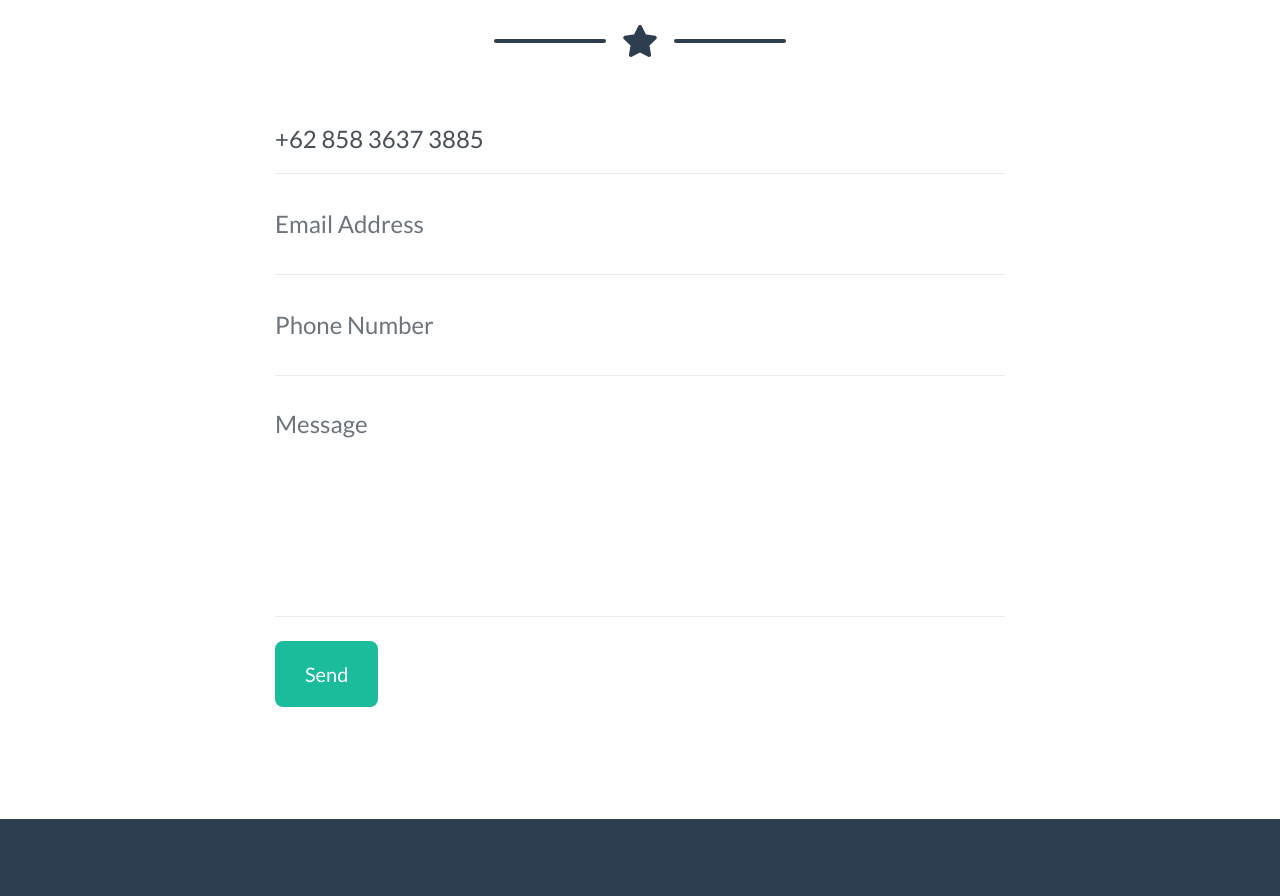
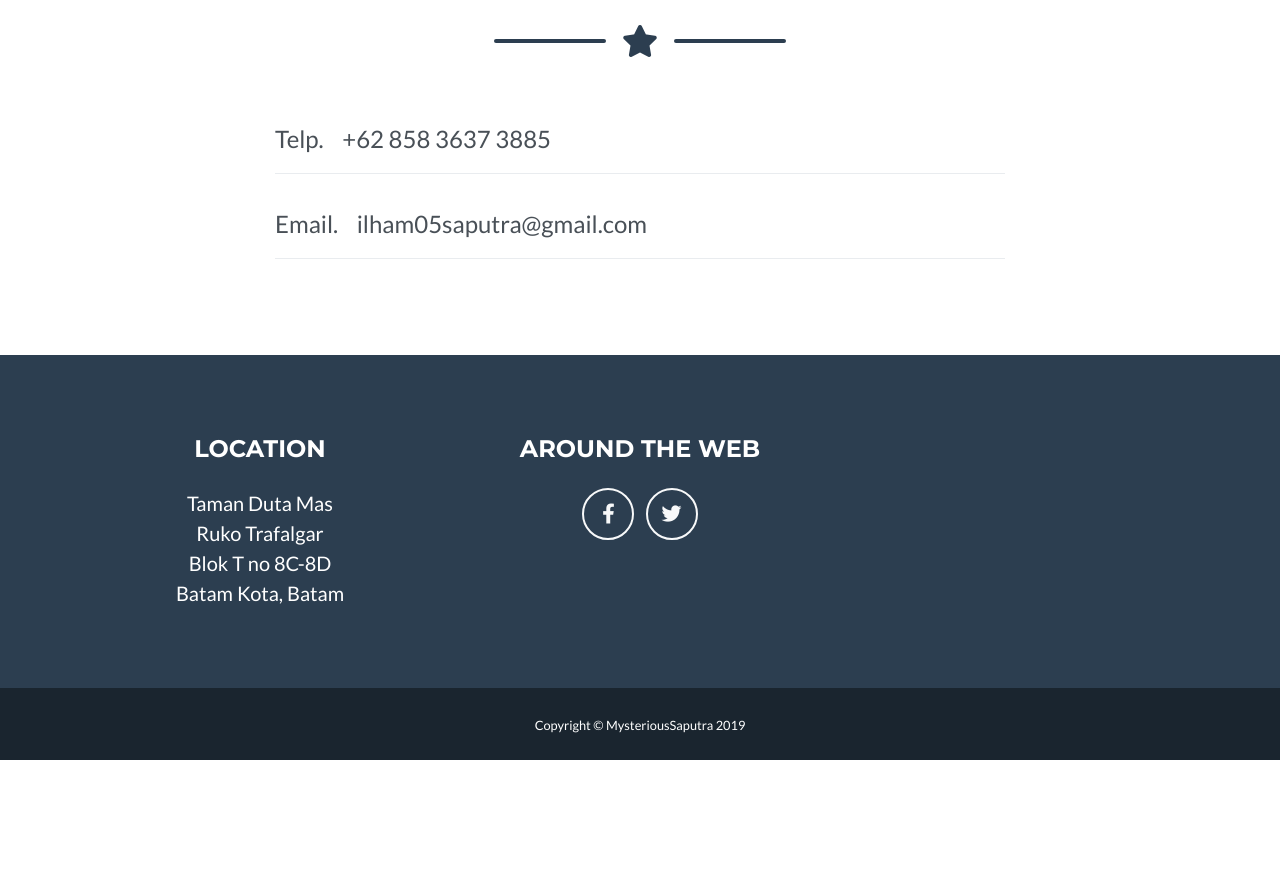
Before and after one commit to MysteriousSaputra/porfolio, a website with bundled scripts: page index.html in a window 1280 px wide. Shown: the part 2250-3146 px from the top of the page. After the commit the page ends 3010 px from the top, so only its background shows below. Built offline with nearby package versions, Linux system fonts and the light colour scheme.

Commit message:
update index

```diff
--- a/index.html
+++ b/index.html
@@ -230,34 +230,14 @@
             <div class="control-group">
               <div class="form-group floating-label-form-group controls mb-0 pb-2">
                 <label>Name</label>
-                <input class="form-control" id="name" type="text" placeholder="Name" data-validation-required-message="Please enter your name." value="+62 858 3637 3885">
+                <input class="form-control" id="name" type="text" placeholder="Name" data-validation-required-message="Please enter your name." value="Telp.    +62 858 3637 3885">
               </div>
             </div>
             <div class="control-group">
               <div class="form-group floating-label-form-group controls mb-0 pb-2">
-                <label>Email Address</label>
-                <input class="form-control" id="email" type="email" placeholder="Email Address" required="required" data-validation-required-message="Please enter your email address.">
-                <p class="help-block text-danger"></p>
+                <label>Name</label>
+                <input class="form-control" id="name" type="text" placeholder="Name" data-validation-required-message="Please enter your name." value="Email.    ilham05saputra@gmail.com">
               </div>
-            </div>
-            <div class="control-group">
-              <div class="form-group floating-label-form-group controls mb-0 pb-2">
-                <label>Phone Number</label>
-                <input class="form-control" id="phone" type="tel" placeholder="Phone Number" required="required" data-validation-required-message="Please enter your phone number.">
-                <p class="help-block text-danger"></p>
-              </div>
-            </div>
-            <div class="control-group">
-              <div class="form-group floating-label-form-group controls mb-0 pb-2">
-                <label>Message</label>
-                <textarea class="form-control" id="message" rows="5" placeholder="Message" required="required" data-validation-required-message="Please enter a message."></textarea>
-                <p class="help-block text-danger"></p>
-              </div>
-            </div>
-            <br>
-            <div id="success"></div>
-            <div class="form-group">
-              <button type="submit" class="btn btn-primary btn-xl" id="sendMessageButton">Send</button>
             </div>
           </form>
         </div>
```
